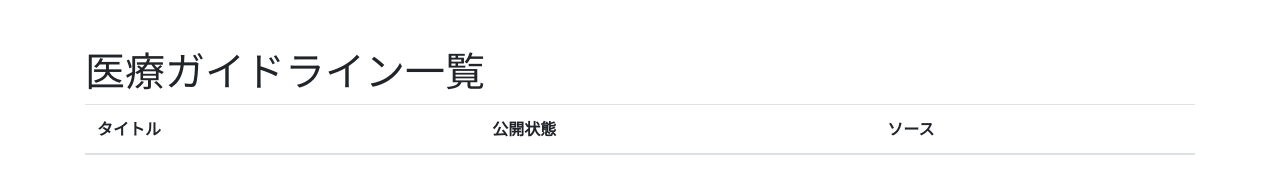
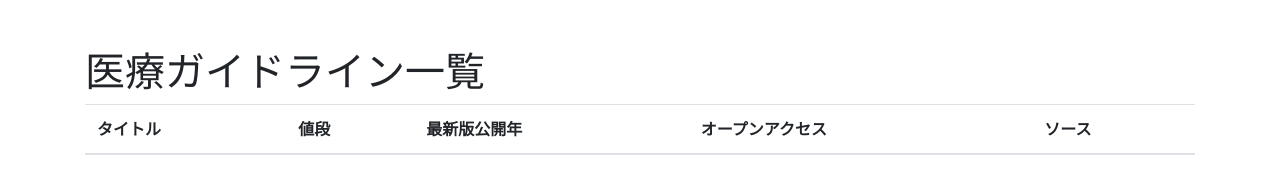
Before and after one commit to syngyuramed/testetest, a plain HTML site: page index.html in a window 1280 px wide. Drawn offline with nearby package versions, Linux system fonts and the light colour scheme.

Commit message:
Update index.html

```diff
--- a/index.html
+++ b/index.html
@@ -14,7 +14,9 @@
             <thead>
                 <tr>
                     <th>タイトル</th>
-                    <th>公開状態</th>
+                    <th>値段</th>
+                    <th>最新版公開年</th>
+                    <th>オープンアクセス</th>
                     <th>ソース</th>
                 </tr>
             </thead>
```
